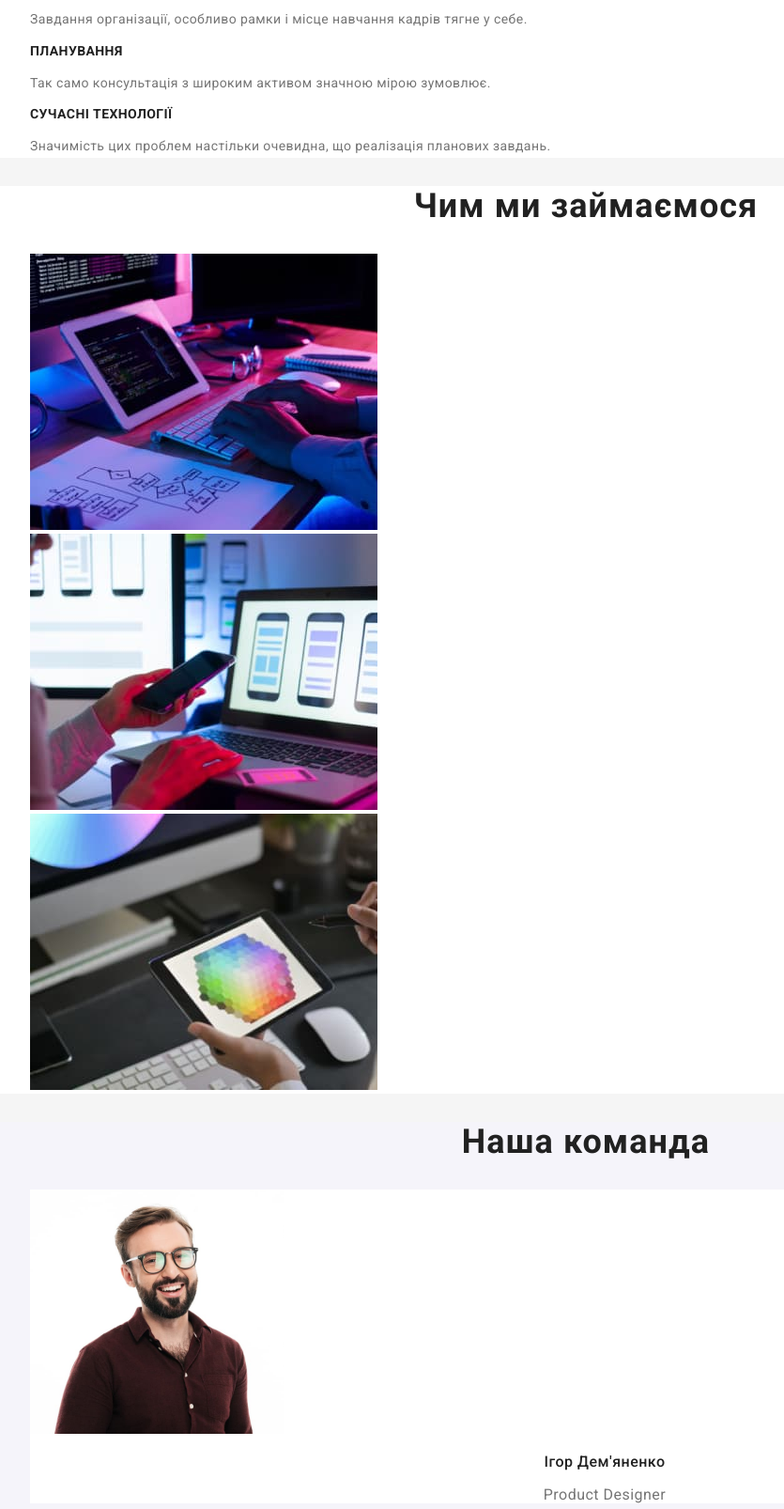
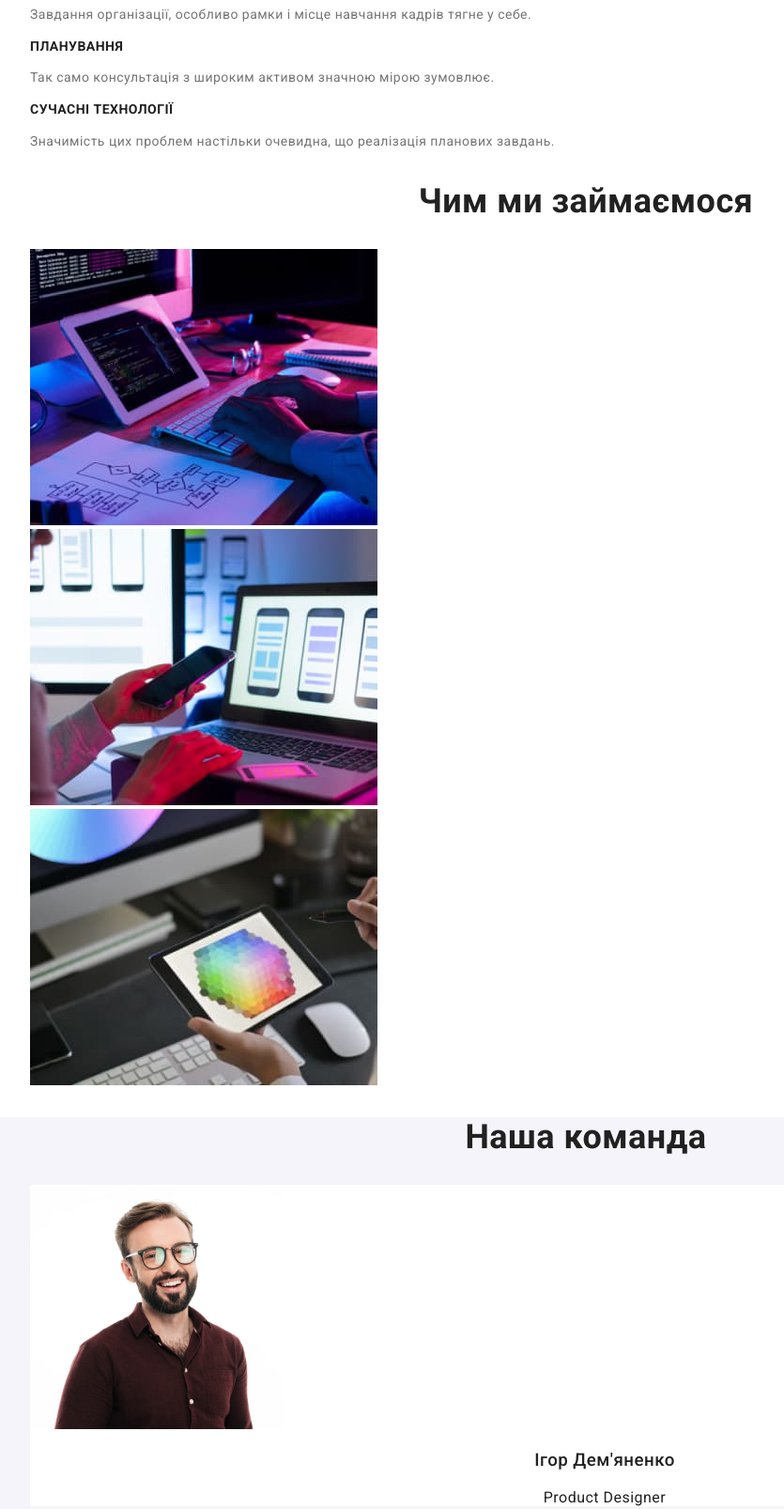
Before and after one commit to Tonya-Pronina-Vaissberg/goit-markup-hw-02, a plain HTML site: page index.html in a window 1280 px wide. Shown: the part 440-2046 px from the top of the page at 94% size, without its empty margins (16-851 px from the left). Drawn offline with Linux system fonts and the light colour scheme.

Commit message:
completed hw with modifications

```diff
--- a/css/styles.css
+++ b/css/styles.css
@@ -1,5 +1,5 @@
 :root {
-    --accent-color: rgba(33, 150, 243, 1);
+    --accent-color: rgb(33, 150, 243);
     --primary-text-color: #757575;
     --header-text-color: rgba(33, 33, 33, 1);
     --main-bg-color: #F5F5F5;
@@ -20,15 +20,14 @@ a {
 
 body {
     font-family: var(--primary-font);
-    background-color: var(--main-bg-color);
+    background-color: var(--second-bg-color);
     color: var(--header-text-color);
+    font-size: 16px;
+    letter-spacing:0.03em;
+    color: var(--primary-text-color) "
 }
 
-  /* HEADER */
-
-  .page-header {
-    background-color: var(--second-bg-color);
-  }
+/* HEADER */
 
 .logo{
 color: var(--accent-color);
@@ -49,12 +48,12 @@ font-family: 'Roboto';
 font-style: normal;
 font-weight: 500;
 font-size: 14px;
-line-height: 16px;
+line-height: 1.14;
 letter-spacing: 0.02em;
 }
 
 .mail {
-color: var(--header-text-color);
+color: var(--primary-text-color);
 font-family: 'Roboto';
 font-style: normal;
 font-weight: 500;
@@ -64,7 +63,7 @@ letter-spacing: 0.02em;
 }
 
 .phone {
-color: var(--header-text-color);
+color: var(--primary-text-color);
 font-family: 'Roboto';
 font-style: normal;
 font-weight: 500;
@@ -106,13 +105,17 @@ background-color: var(--accent-color);
 font-family: 'Roboto';
 font-style: normal;
 font-weight: 700;
-font-size: 16px;
 line-height: 1.875;
 display: flex;
 align-items: center;
 text-align: center;
 letter-spacing: 0.06em;
 cursor: pointer;
+}
+
+.headline-btn:hover,
+.headline-btn:focus {
+background-color: #188CE8;
 }
 
 .main-benefits {
@@ -126,7 +129,6 @@ font-style: normal;
 font-weight: 700;
 font-size: 14px;
 line-height: 1.14;
-letter-spacing: 0.03em;
 text-transform: uppercase;
 }
 
@@ -137,14 +139,13 @@ font-style: normal;
 font-weight: 400;
 font-size: 14px;
 line-height: 1.7;
-letter-spacing: 0.03em;
 }
 
 .main-work {
     background-color: var(--second-bg-color);
 }
 
-.hl-work {
+.title {
 color: var(--header-text-color);
 font-family: 'Roboto';
 font-style: normal;
@@ -152,23 +153,12 @@ font-weight: 700;
 font-size: 36px;
 line-height: 1.17;
 text-align: center;
-letter-spacing: 0.03em;
 }
 
 .main-our-team {
     background-color: rgba(245, 244, 250, 1);
 }
 
-.hl-team {
-color: var(--header-text-color);
-font-family: 'Roboto';
-font-style: normal;
-font-weight: 700;
-font-size: 36px;
-line-height: 42px;
-text-align: center;
-letter-spacing: 0.03em;
-}
 
 .team-item {
     background-color: var(--second-bg-color);
@@ -179,27 +169,22 @@ color: var(--header-text-color);
 font-family: 'Roboto';
 font-style: normal;
 font-weight: 500;
-font-size: 16px;
 line-height: 1.19;
 text-align: center;
-letter-spacing: 0.03em;
 }
 
 .team-position {
-color: var(--primary-text-color);
 font-family: 'Roboto';
 font-style: normal;
 font-weight: 400;
-font-size: 16px;
 line-height: 1.19;
 text-align: center;
-letter-spacing: 0.03em;
 }
 
 /* FOOTER */
 
 .web-footer {
-    background-color: rgba(47, 48, 58, 1);
+background-color: rgba(47, 48, 58, 1);
 }
 
 .logo-footer {
@@ -209,7 +194,6 @@ font-style: normal;
 font-weight: 700;
 font-size: 26px;
 line-height: 1.2;
-letter-spacing: 0.03em;
 }
 
 .logo-second-footer {
@@ -223,7 +207,6 @@ font-style: normal;
 font-weight: 400;
 font-size: 14px;
 line-height: 1.71;
-letter-spacing: 0.03em;
 }
 
 .mail-footer,
@@ -234,7 +217,6 @@ font-style: normal;
 font-weight: 400;
 font-size: 14px;
 line-height: 1.71;
-letter-spacing: 0.03em;
 }
 
 .maps:hover,
@@ -260,10 +242,8 @@ background-color: rgb(245, 244, 250);
 font-family: 'Roboto';
 font-style: normal;
 font-weight: 500;
-font-size: 16px;
 line-height: 1.62;
 text-align: center;
-letter-spacing: 0.03em;
 cursor: pointer;
 }
 
@@ -296,7 +276,5 @@ color: var(--primary-text-color);
 font-family: 'Roboto';
 font-style: normal;
 font-weight: 400;
-font-size: 16px;
 line-height: 1.88;
-letter-spacing: 0.03em;
 }
--- a/index.html
+++ b/index.html
@@ -51,7 +51,7 @@
             </ul>
         </section>
         <section class="main-work">
-            <h2 class="hl-work">Чим ми займаємося</h2>
+            <h2 class="title">Чим ми займаємося</h2>
             <ul>
                 <li> <img src="./images/img.jpg" alt="робочий простір розробника" width="370"> </li>
                 <li> <img src="./images/img2.jpg" alt="робочий простір проджект менеджера" width="370"></li>
@@ -59,7 +59,7 @@
             </ul>
         </section>
         <section class="main-our-team">
-            <h2 class="hl-team">Наша команда</h2>
+            <h2 class="title">Наша команда</h2>
             <ul>
                 <li class="team-item">
                     <img src="./photo/1.jpg" alt="Ігор Дем'яненко" width="270">
```
